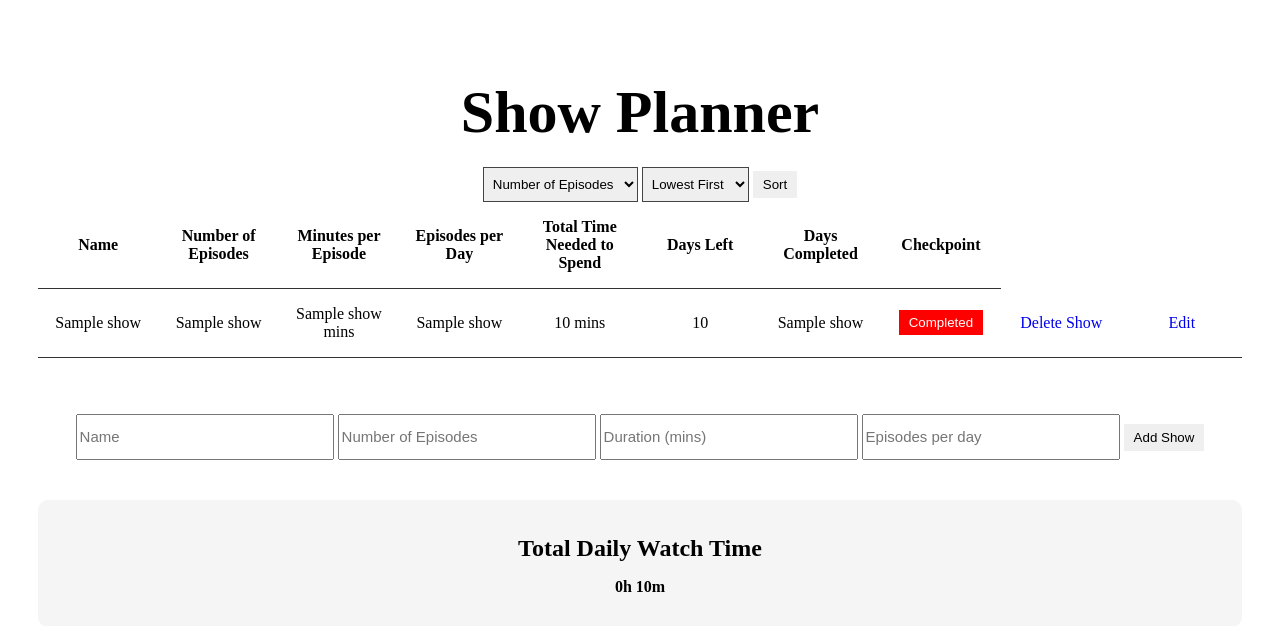
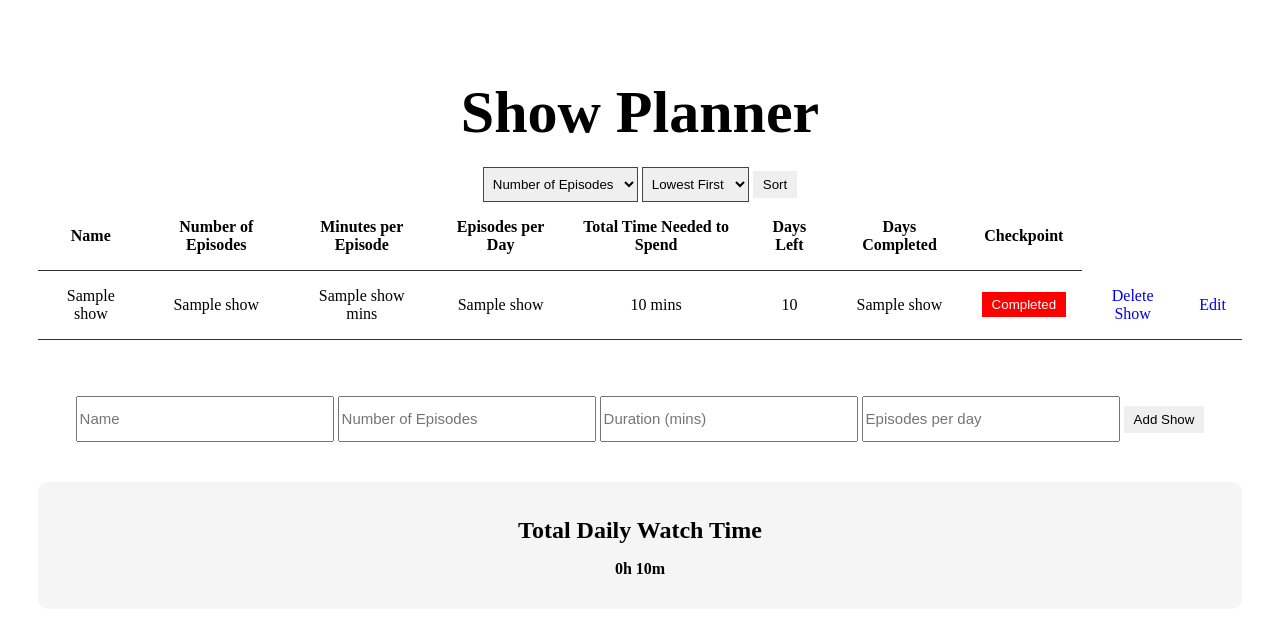
Before and after one commit to saunetgrey/Project-Planner, a Flask app: page /shows in a window 1280 px wide. Shown: the top 626 px of the page. Run offline with Flask 3, Linux system fonts and the light colour scheme; a database or web service that is not in the repository returns one stand-in record (values such as "Sample title"); some libraries are stand-ins or nearby versions.

Commit message:
changing style

```diff
--- a/static/style.css
+++ b/static/style.css
@@ -15,7 +15,6 @@ h1 {
 table {
     width: 100%;
     border-collapse: collapse;
-    table-layout: fixed; /* 🔥 important */
 }
 
 th, td {
```
